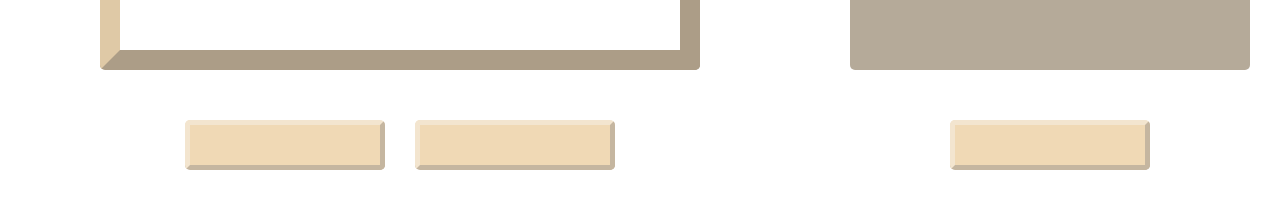
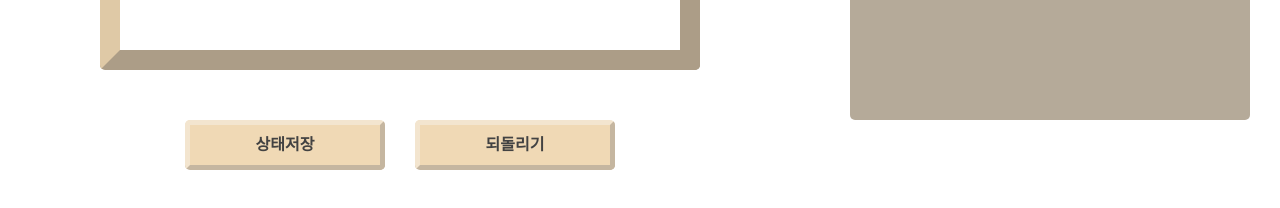
Before and after one commit to chessmong/FE_Chessmong_admin, a React (Create React App) app: page / in a window 1280 px wide. Shown: the part 580-788 px from the top of the page. Built offline with nearby package versions, Linux system fonts and the light colour scheme.

Commit message:
Feat: 상태 저장 및 되돌리기 구현

```diff
--- a/src/components/ChessBoard/ChessBoard.module.scss
+++ b/src/components/ChessBoard/ChessBoard.module.scss
@@ -1,7 +1,13 @@
 .container {
   display: flex;
+  flex-direction: column;
   align-items: center;
-  gap: 10px;
+
+  .topContainer {
+    display: flex;
+    align-items: center;
+    gap: 10px;
+  }
 
   .changeTurn {
     cursor: pointer;
@@ -21,3 +27,20 @@
     border-radius: 5px;
   }
 }
+
+.buttons {
+  display: flex;
+  gap: 30px;
+
+  .button {
+    margin-top: 50px;
+    margin-left: 70px;
+    display: flex;
+    justify-content: space-between;
+    gap: 30px;
+  }
+
+  .rightButton {
+    margin-top: 50px;
+  }
+}
--- /dev/null
+++ b/src/components/ChessBoard/ChessBoard.types.ts
@@ -0,0 +1,3 @@
+export interface ChessBoardProps {
+  onSavePosition: (position: string) => void;
+}
--- a/src/components/ChessBoard/index.tsx
+++ b/src/components/ChessBoard/index.tsx
@@ -1,30 +1,45 @@
-import { useState } from 'react';
-import Chessground from '@react-chess/chessground';
-import styles from './ChessBoard.module.scss';
-import '../../assets/chessground.base.css';
-import '../../assets/chessground.brown.css';
-import '../../assets/chessground.cburnett.css';
-import turnicon from '../../assets/icons/turn-icon.svg';
-import { Chess, ChessInstance, SQUARES, Square } from 'chess.js';
-import { Key } from 'chessground/types';
+import { useState } from "react";
+import Chessground from "@react-chess/chessground";
+import styles from "./ChessBoard.module.scss";
+import "../../assets/chessground.base.css";
+import "../../assets/chessground.brown.css";
+import "../../assets/chessground.cburnett.css";
+import turnicon from "../../assets/icons/turn-icon.svg";
+import { Chess, SQUARES, Square } from "chess.js";
+import { Key } from "chessground/types";
+import { useRecoilState } from "recoil";
+import { chessState } from "../../states/chessState";
+import Button from "../Button";
+import { ChessBoardProps } from "./ChessBoard.types";
 
-export default function ChessBoard() {
+export default function ChessBoard({ onSavePosition }: ChessBoardProps) {
+  const [chess, setChess] = useRecoilState(chessState);
+  const [turnColor, setTurnColor] = useState<"white" | "black">("white");
   const [isRotated, setIsRotated] = useState(false);
-  const [turnColor, setTurnColor] = useState<'white' | 'black'>('white');
-  const [chess, setChess] = useState(
-    new Chess('rnbqkbnr/pppppppp/8/8/8/8/PPPPPPPP/RNBQKBNR w KQkq - 0 1')
-  );
-  const [chessFen, setChessFen] = useState(chess.fen());
+  const [history, setHistory] = useState<string[]>([chess.fen()]);
 
   const changeTurn = () => {
-    setTurnColor(turnColor === 'white' ? 'black' : 'white');
+    setTurnColor(turnColor === "white" ? "black" : "white");
     setIsRotated((prev) => !prev);
   };
 
-  const toDests = (chess: ChessInstance) => {
+  const savePosition = () => {
+    onSavePosition(chess.fen());
+  };
+
+  const undoMove = () => {
+    if (history.length > 1) {
+      const lastFen = history[history.length - 2];
+      const newChess = new Chess(lastFen);
+      setChess(newChess);
+      setHistory(history.slice(0, -1));
+    }
+  };
+
+  const toDests = (chessInstance: typeof chess) => {
     const dests = new Map();
     SQUARES.forEach((s) => {
-      const ms = chess.moves({ square: s, verbose: true });
+      const ms = chessInstance.moves({ square: s, verbose: true });
       if (ms.length)
         dests.set(
           s,
@@ -35,7 +50,7 @@ export default function ChessBoard() {
   };
 
   const config = {
-    fen: chessFen,
+    fen: chess.fen(),
     orientation: turnColor,
     turnColor: turnColor,
     highlight: {
@@ -44,7 +59,7 @@ export default function ChessBoard() {
     },
     movable: {
       free: false,
-      color: 'both' as const,
+      color: "both" as const,
       dests: toDests(chess),
     },
     events: {
@@ -52,10 +67,11 @@ export default function ChessBoard() {
         const move = chess.move({
           from: orig as Square,
           to: dest as Square,
-          promotion: 'q',
+          promotion: "q",
         });
         if (move) {
-          setChessFen(chess.fen());
+          setHistory([...history, chess.fen()]);
+          setChess(new Chess(chess.fen()));
         }
       },
     },
@@ -72,6 +88,7 @@ export default function ChessBoard() {
 
   return (
     <div className={styles.container}>
+      <div className={styles.topContainer}>
         <div
           className={`${styles.changeTurn} ${isRotated && styles.rotated}`}
           onClick={changeTurn}
@@ -81,7 +98,16 @@ export default function ChessBoard() {
           <img src={turnicon} alt="흑백전환" width={60} height={60} />
         </div>
         <div className={styles.chessContainer}>
-        <Chessground config={config} contained={true} />
+          <Chessground key={chess.fen()} config={config} contained={true} />
+        </div>
+      </div>
+      <div className={styles.buttons}>
+        <div className={styles.button}>
+          <Button onClick={savePosition}>상태저장</Button>
+        </div>
+        <div className={styles.rightButton}>
+          <Button onClick={undoMove}>되돌리기</Button>
+        </div>
       </div>
     </div>
   );
--- a/src/pages/ChessPage/ChessPage.module.scss
+++ b/src/pages/ChessPage/ChessPage.module.scss
@@ -21,18 +21,6 @@
       flex-direction: column;
       align-items: center;
     }
-
-    .buttonContainer {
-      margin-top: 50px;
-      margin-left: 70px;
-      display: flex;
-      justify-content: space-between;
-      gap: 30px;
-    }
-
-    .rightButtonContainer {
-      margin-top: 50px;
-    }
   }
 
   .positionContainer {
--- a/src/pages/ChessPage/index.tsx
+++ b/src/pages/ChessPage/index.tsx
@@ -1,22 +1,25 @@
-import Button from "../../components/Button";
+import { useState } from "react";
+import styles from "./ChessPage.module.scss";
 import ChessBoard from "../../components/ChessBoard";
-import styles from "./ChessPage.module.scss";
 
 export default function ChessPage() {
+  const [savedPositions, setSavedPositions] = useState<string[]>([]);
+
+  const savePosition = (position: string) => {
+    setSavedPositions((prev) => [...prev, position]);
+  };
+
   return (
     <div className={styles.container}>
       <section className={styles.sectionContainer}>
         <section className={styles.leftSection}>
-          <ChessBoard />
-          <div className={styles.buttonContainer}>
-            <Button text="상태저장" />
-            <Button text="되돌리기" />
-          </div>
+          <ChessBoard onSavePosition={savePosition} />
         </section>
         <section className={styles.rightSection}>
-          <div className={styles.positionContainer}></div>
-          <div className={styles.rightButtonContainer}>
-            <Button text="다음" />
+          <div className={styles.positionContainer}>
+            {savedPositions.map((position, index) => (
+              <div key={index}>{position}</div>
+            ))}
           </div>
         </section>
       </section>
```
Lines whose indentation alone changed are shown as unchanged.
